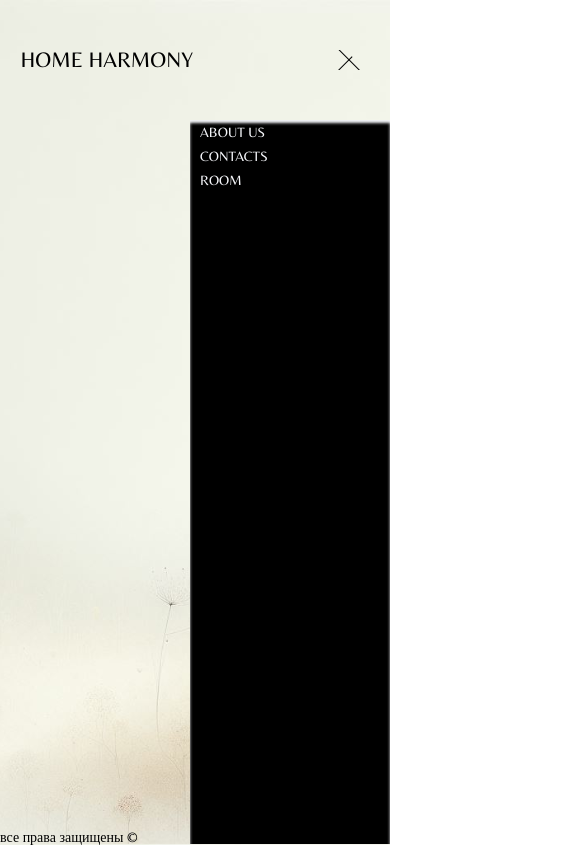
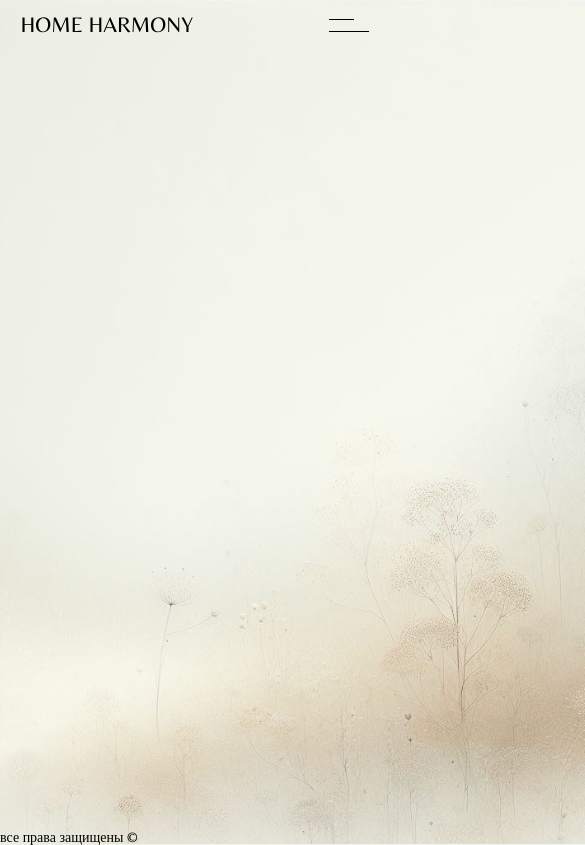
Before and after one commit to NikolaYK2/home-harmony, a React (Vite) app: page / in a window 390 px wide. Shown: the top 845 px of the page, 585 px wide, since content can reach past the window. Built offline with nearby package versions, Linux system fonts and the light colour scheme.

Commit message:
feat: added Messenger component

```diff
--- a/src/comon/components/Button.module.scss
+++ /dev/null
@@ -1,12 +0,0 @@
-.fullWidth {
-  width: 100%;
-}
-
-.link {
-  color: black;
-  width: 100px;
-  height: 20px;
-}
-
-.primary {
-}
--- /dev/null
+++ b/src/comon/components/btnPoly/Button.module.scss
@@ -0,0 +1,34 @@
+.fullWidth {
+  width: 100%;
+}
+
+.link {
+  display: inline-flex;
+  width: 100%;
+  height: 100%;
+  align-self: center;
+  justify-content: center;
+  position: relative;
+  padding: 5px 5px;
+  margin: 0 5px;
+  white-space: nowrap;
+  text-transform: uppercase;
+  color: var(--color-darck-900);
+
+  &:after {
+    position: absolute;
+    content: '';
+    top: 50%;
+    transform: translateY(-50%);
+    right: 0;
+    width: 0;
+    height: 0.5px;
+    background: var(--color-darck-900);
+    transition: width .3s ease-in-out 0s;
+  }
+
+  &:hover:after {
+    width: 60%;
+    transition: width .3s ease-in-out 0s;
+  }
+}
--- /dev/null
+++ b/src/comon/components/messenger/Messenger.module.scss
@@ -0,0 +1,15 @@
+.messengers {
+  display: inline-flex;
+  flex-direction: column;
+  align-items: center;
+  justify-content: center;
+
+  > a {
+    display: inline-flex;
+    color: var(--color-light-300);
+
+    &:after {
+      background: var(--color-light-300);
+    }
+  }
+}
--- /dev/null
+++ b/src/comon/components/messenger/Messenger.tsx
@@ -0,0 +1,12 @@
+import {Button} from "@/comon/components/btnPoly/Button.tsx";
+import s from './Messenger.module.scss'
+
+export const Messenger = () => {
+
+  const messengers =[{name: 'Linkedin', link:''},{name: 'Telegram', link:''},]
+  return (
+    <div className={s.messengers}>
+      {messengers.map(el=><Button as={'a'} href={el.link} variant={'link'}>{el.name}</Button>)}
+    </div>
+  );
+};
--- a/src/features/1-header/ui/Header.module.css
+++ b/src/features/1-header/ui/Header.module.css
@@ -4,6 +4,11 @@
   justify-content: space-between;
   align-items: center;
   padding: 0 5.271%;
+}
+@media (max-width: 700px) {
+  .header {
+    height: 50px;
+  }
 }
 .header .logo > a {
   color: var(--color-darck-900);
@@ -17,54 +22,65 @@
   fill: #aa8a71;
   transition: fill 0.3s ease 0s;
 }
-.header .nav {
-  display: flex;
-}
 @media (max-width: 700px) {
   .header .nav {
     position: absolute;
-    top: 120px;
+    top: 0;
+    left: 0;
+    background: transparent;
+    height: 100%;
+    width: 100%;
+    z-index: 0;
+  }
+}
+.header .nav .blockUl {
+  z-index: 2;
+  color: var(--color-darck-900);
+}
+@media (max-width: 700px) {
+  .header .nav .blockUl {
+    position: absolute;
+    top: 50px;
     right: -250%;
-    align-items: start;
-    justify-content: start;
+    align-items: center;
+    justify-content: center;
     flex-direction: column;
     background: var(--color-darck-900);
     box-shadow: inset 0 3px 3px var(--color-light-300);
     max-width: 200px;
     width: 100%;
-    height: calc(100% - 120px);
-    transition: all 1s ease-in-out 0s;
+    height: calc(100% - 50px);
+    transition: all 1s cubic-bezier(0.77, 0, 0.175, 1);
   }
-  .header .nav .page > a {
+  .header .nav .blockUl .page {
     color: var(--color-light-300);
   }
-  .header .nav .page:hover:after, .header .nav .page:after {
+  .header .nav .blockUl .page:hover:after, .header .nav .blockUl .page:after {
+    background: var(--color-light-300);
+  }
+  .header .nav .blockUl > ul {
+    align-items: center;
+    justify-content: center;
+    flex-direction: column;
+  }
+  .header .nav .blockUl > ul > li > a {
+    color: var(--color-light-300);
+  }
+  .header .nav .blockUl > ul > li > a:after {
     background: var(--color-light-300);
   }
 }
-.header .nav .page {
-  position: relative;
-  padding: 5px 10px;
-  white-space: nowrap;
+.header .nav .blockUl > ul {
+  display: flex;
+  align-self: center;
 }
-.header .nav .page:after {
-  position: absolute;
-  content: "";
-  display: block;
-  top: 50%;
+.header .nav .navActive {
   right: 0;
-  width: 0;
-  height: 0.5px;
-  background: var(--color-darck-900);
-  transition: width 0.3s ease-in-out 0s;
-}
-.header .nav .page:hover:after {
-  width: 60%;
-  transition: width 0.3s ease-in-out 0s;
-}
-.header .navActive {
-  right: 0;
-  transition: all 1s ease-in-out 0s;
+  transition: all 1s cubic-bezier(0.9, 1, 0.175, 1);
+  display: flex;
+  flex-direction: column;
+  justify-content: space-between;
+  padding: 35px 15px;
 }
 
 /*# sourceMappingURL=Header.module.css.map */
--- a/src/features/1-header/ui/Header.module.scss
+++ b/src/features/1-header/ui/Header.module.scss
@@ -4,8 +4,12 @@
   justify-content: space-between;
   align-items: center;
   padding: 0 5.271%;
+  @media (max-width: 700px) {
+    height: 50px;
+  }
 
   .logo {
+
     > a {
       color: var(--color-darck-900);
       font-size: var(--font-size-25);
@@ -27,62 +31,73 @@
     }
 
   }
+
   .nav {
-    display: flex;
-    //height: 100%;
-
     @media (max-width: 700px) {
       position: absolute;
-      top: 120px;
+      top: 0;
+      left: 0;
+      background: transparent;
+      height: 100%;
+      width: 100%;
+      z-index: 0;
+    }
+
+    .blockUl {
+      z-index: 2;
+      color: var(--color-darck-900);
+      @media (max-width: 700px) {
+        position: absolute;
+        top: 50px;
         right: -250%;
-      align-items: start;
-      justify-content: start;
+        align-items: center;
+        justify-content: center;
         flex-direction: column;
         background: var(--color-darck-900);
         box-shadow: inset 0 3px 3px var(--color-light-300);
         max-width: 200px;
         width: 100%;
-      height: calc(100% - 120px);
-      transition: all 1s ease-in-out 0s;
-      .page > a {
+        height: calc(100% - 50px);
+        transition: all 1s cubic-bezier(.77, 0, .175, 1);
+        .page {
           color: var(--color-light-300);
         }
 
         .page:hover:after, .page:after {
           background: var(--color-light-300);
         }
+        > ul {
+          align-items: center;
+          justify-content: center;
+          flex-direction: column;
+
+          > li > a {
+            color: var(--color-light-300);
+
+            &:after {
+              background: var(--color-light-300);
+            }
+          }
+        }
       }
 
-    .page {
-      position: relative;
-      padding: 5px 10px;
-      white-space: nowrap;
+      > ul {
+        display: flex;
+        align-self: center;
 
-      &:after {
-        position: absolute;
-        content: '';
-        display: block;
-        top: 50%;
-        right: 0;
-        width: 0;
-        height: 0.5px;
-        background: var(--color-darck-900);
-        transition: width .3s ease-in-out 0s;
-      }
-
-      &:hover:after {
-        width: 60%;
-        transition: width .3s ease-in-out 0s;
-      }
       }
     }
 
     .navActive {
       right: 0;
-    transition: all 1s ease-in-out 0s;
-    // ul {
-    //   transform: translateY(120px);
-    //}
+      transition: all 1s cubic-bezier(.9, 1, .175, 1);
+      display: flex;
+      flex-direction: column;
+      justify-content: space-between;
+      padding: 35px 15px;
+    }
 
   }
+
+
 }
--- a/src/features/1-header/ui/Header.tsx
+++ b/src/features/1-header/ui/Header.tsx
@@ -1,8 +1,8 @@
 import s from './Header.module.scss'
-// import logo from '@/assets/img/logo/logo.png'
-import {Button} from "@/comon/components/Button.tsx";
 import {MenuBurger} from "@/features/1-header/ui/menuBurger/MenuBurger.tsx";
 import {useState} from "react";
+import {Messenger} from "@/comon/components/messenger/Messenger.tsx";
+import {Button} from "@/comon/components/btnPoly/Button.tsx";
 
 type TypeArr = {
   id: string,
@@ -14,8 +14,7 @@ const navigation: TypeArr[] = [
   {id: '3', name: 'ROOM'},
 ]
 export const Header = () => {
-
-  const [switchNav, setSwitchNav] = useState(true)
+  const [switchNav, setSwitchNav] = useState(false)
 
   return (
     <header className={s.header}>
@@ -26,18 +25,25 @@ export const Header = () => {
         </Button>
       </div>
 
-      <nav className={`${s.nav} ${switchNav ? s.navActive : ''}`}>
+      <nav className={`${s.nav}`} onClick={() => {setSwitchNav(false)}}>
+
+        <div className={`${s.blockUl} ${switchNav ? s.navActive : ''}`} onClick={(event) => event.stopPropagation()}>
           <ul>
-          {navigation.map(page => <li key={page.id} className={s.page}>
+            {navigation.map(page => <li key={page.id}>
                 <Button as={'a'} href={''} variant={'link'}>
                   {page.name}
                 </Button>
               </li>
             )}
           </ul>
+
+          {switchNav && <Messenger/>}
+
+        </div>
       </nav>
 
       <MenuBurger switchNav={switchNav} setSwitchNav={setSwitchNav}/>
+
     </header>
   );
 };
--- a/src/features/1-header/ui/menuBurger/MenuBurger.tsx
+++ b/src/features/1-header/ui/menuBurger/MenuBurger.tsx
@@ -1,5 +1,5 @@
 import s from './MenuBurger.module.scss'
-import {useEffect, useState} from "react";
+import {useEffect} from "react";
 
 
 type Props={
@@ -15,12 +15,8 @@ export const MenuBurger = ({switchNav, setSwitchNav}:Props) => {
 
   useEffect(() => {
     if (switchNav) {
-      // setModNav(s.navOff)
-      // setModBurger(s.menuBurger)
       document.body.style.overflow = "unset"
     } else {
-      // setModNav(s.activeNav)
-      // setModBurger(s.activeBurger)
       document.body.style.overflow = "hidden"
     }
   }, [switchNav])
```
Also changed, not shown: src/comon/components/btnPoly/Button.tsx (renamed from src/comon/components/Button.tsx), src/comon/components/btnPoly/IconSvg.tsx (renamed from src/comon/components/IconSvg.tsx), 1 other file (tests, documents, lock files or other folders). Lines whose indentation alone changed are shown as unchanged.
